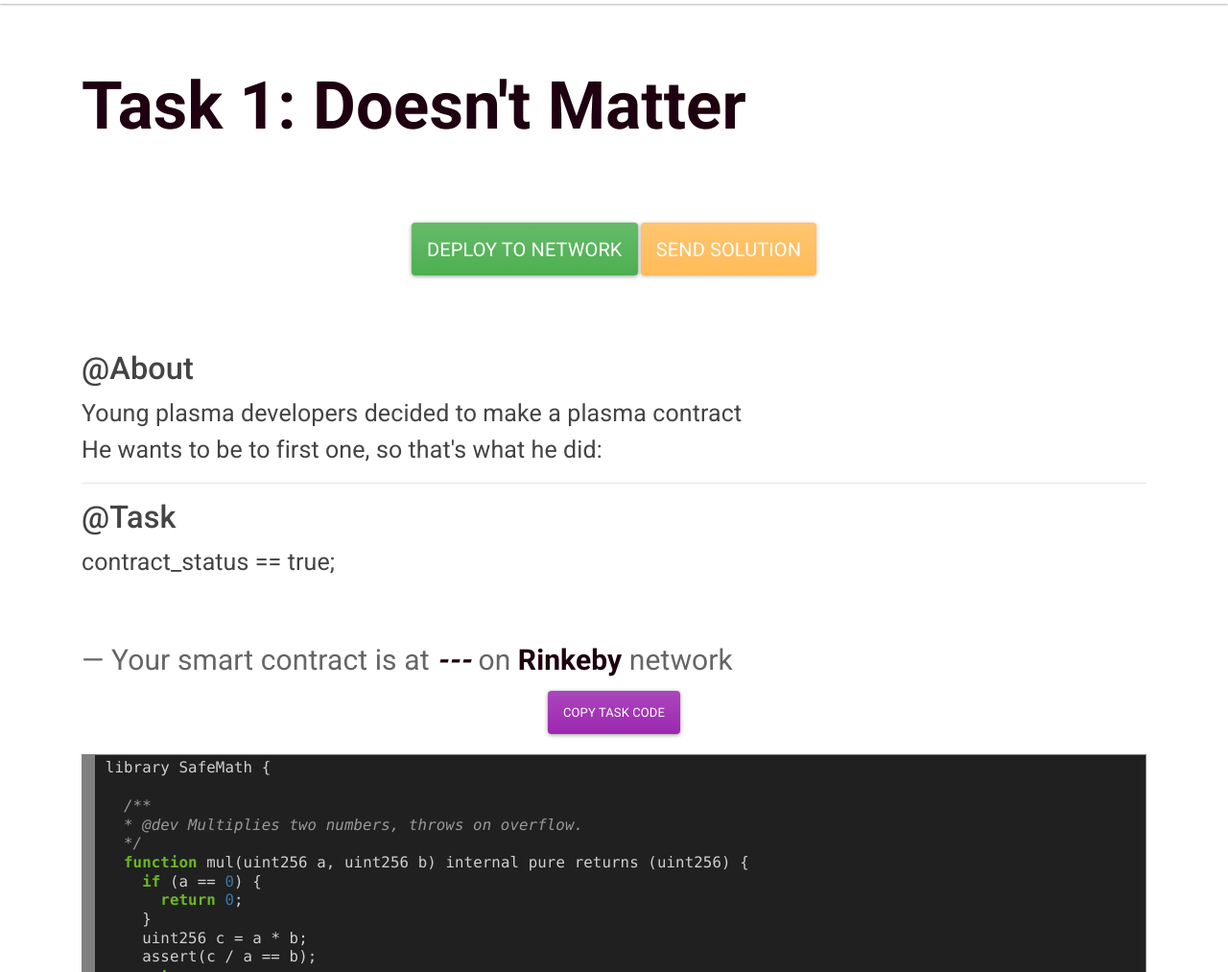
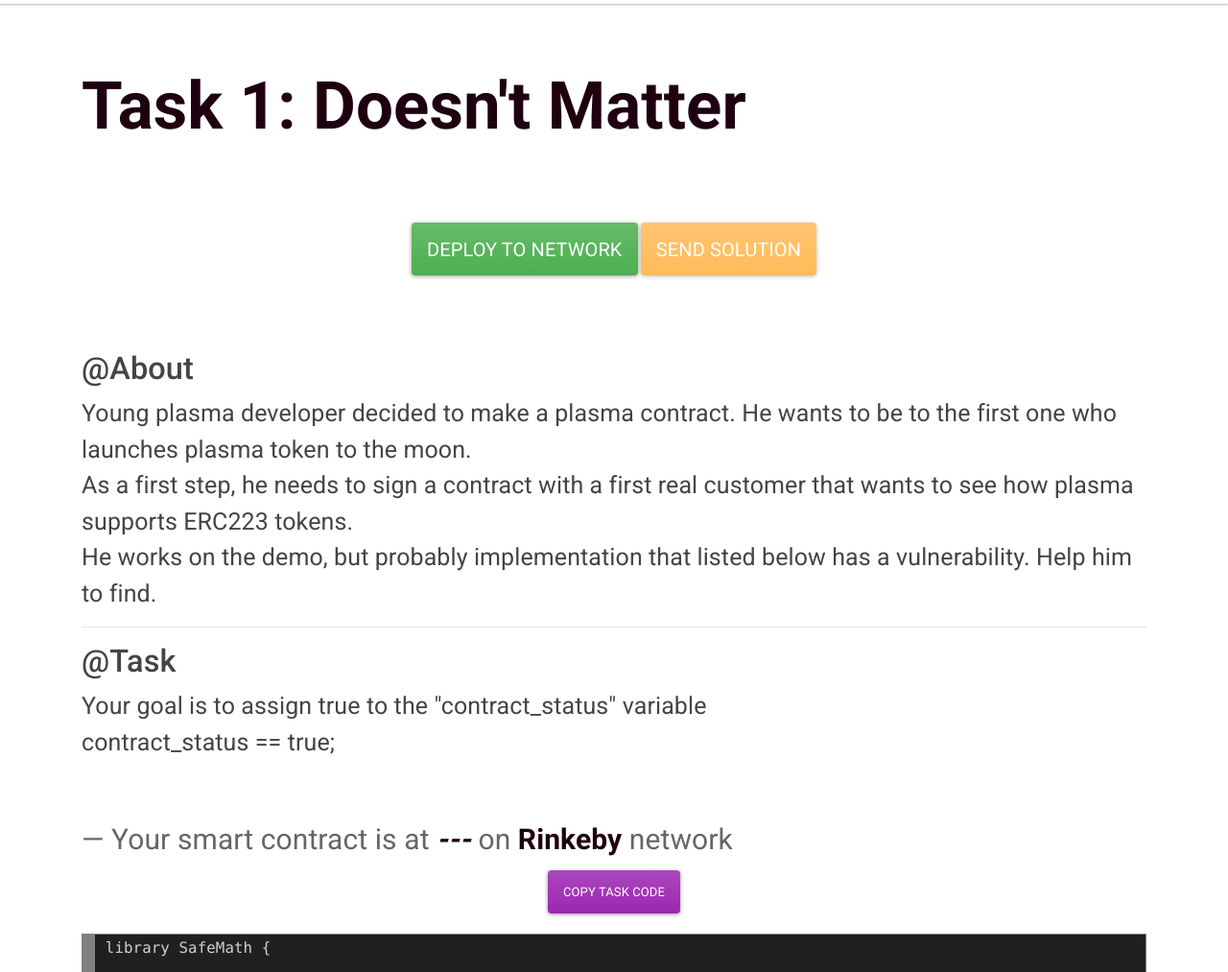
Before and after one commit to BANKEX/hackathon-ctf, a plain HTML site: page docs/nav/tasks1.html in a window 1280 px wide. Shown: the part 87-1100 px from the top of the page at 96% size. Drawn offline with nearby package versions, Linux system fonts and the light colour scheme.

Commit message:
Update task 1 description

```diff
--- a/docs/nav/tasks1.html
+++ b/docs/nav/tasks1.html
@@ -71,11 +71,12 @@
       <h1>@About</h1>
 
       <blockquote style="font-size: 40px " class="blockquote">
-        <p style="font-size: 25px " class="mb-0">Young plasma developers decided to make a plasma contract</p>
-        <p style="font-size: 25px " class="mb-0">He wants to be to first one, so that's what he did:</p>
+        <p style="font-size: 25px " class="mb-0">Young plasma developer decided to make a plasma contract. He wants to be to the first one who launches plasma token to the moon.</p>
+        <p style="font-size: 25px " class="mb-0">As a first step, he needs to sign a contract with a first real customer that wants to see how plasma supports ERC223 tokens.</p>
+        <p style="font-size: 25px " class="mb-0">He works on the demo, but probably implementation that listed below has a vulnerability. Help him to find.</p>
         <hr>
         <h1>@Task</h1>
-
+        <p style="font-size: 25px " class="mb-0">Your goal is to assign true to the "contract_status" variable</p>
         <p style="font-size: 25px " class="mb-0">contract_status == true;</p>
 
         <br>
```
